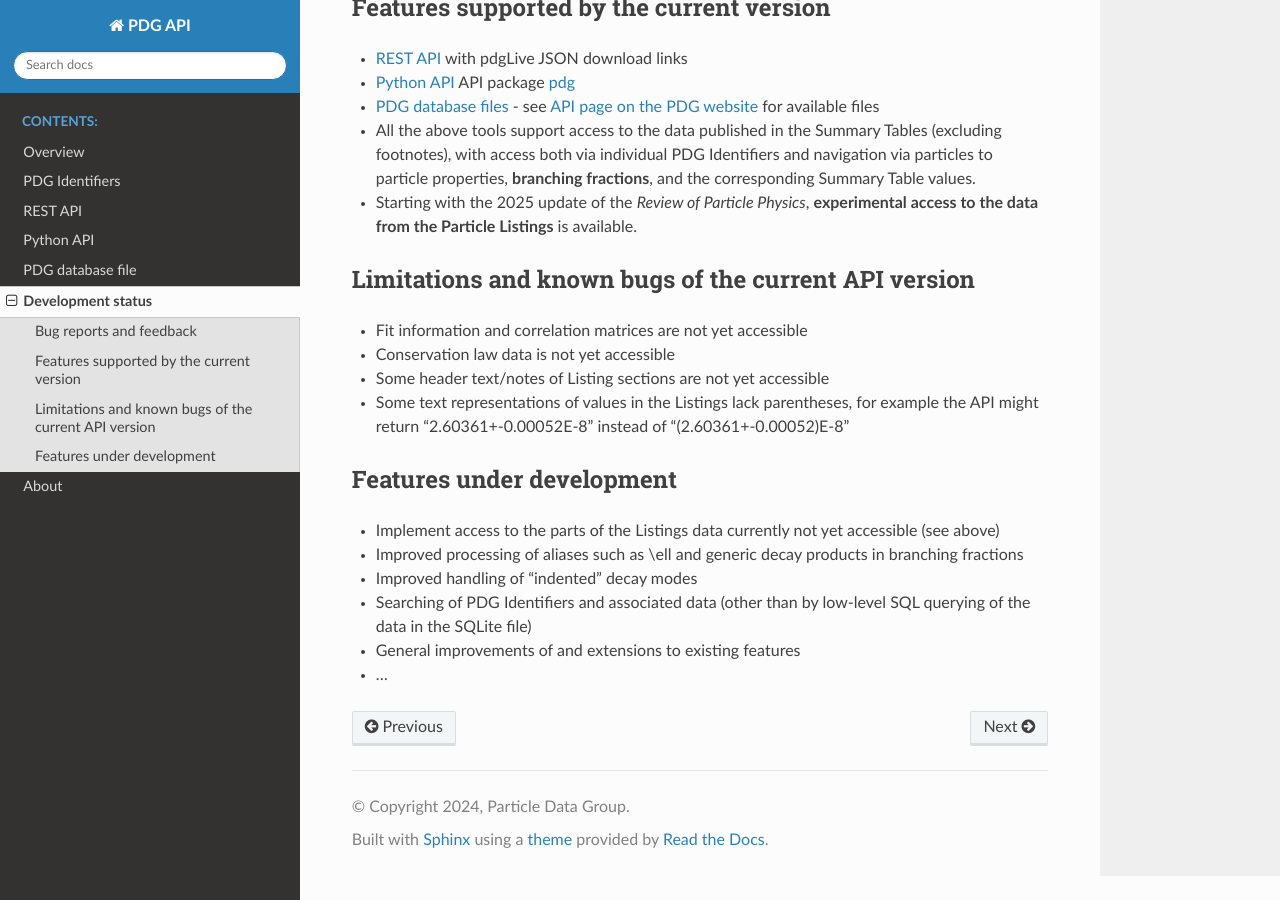
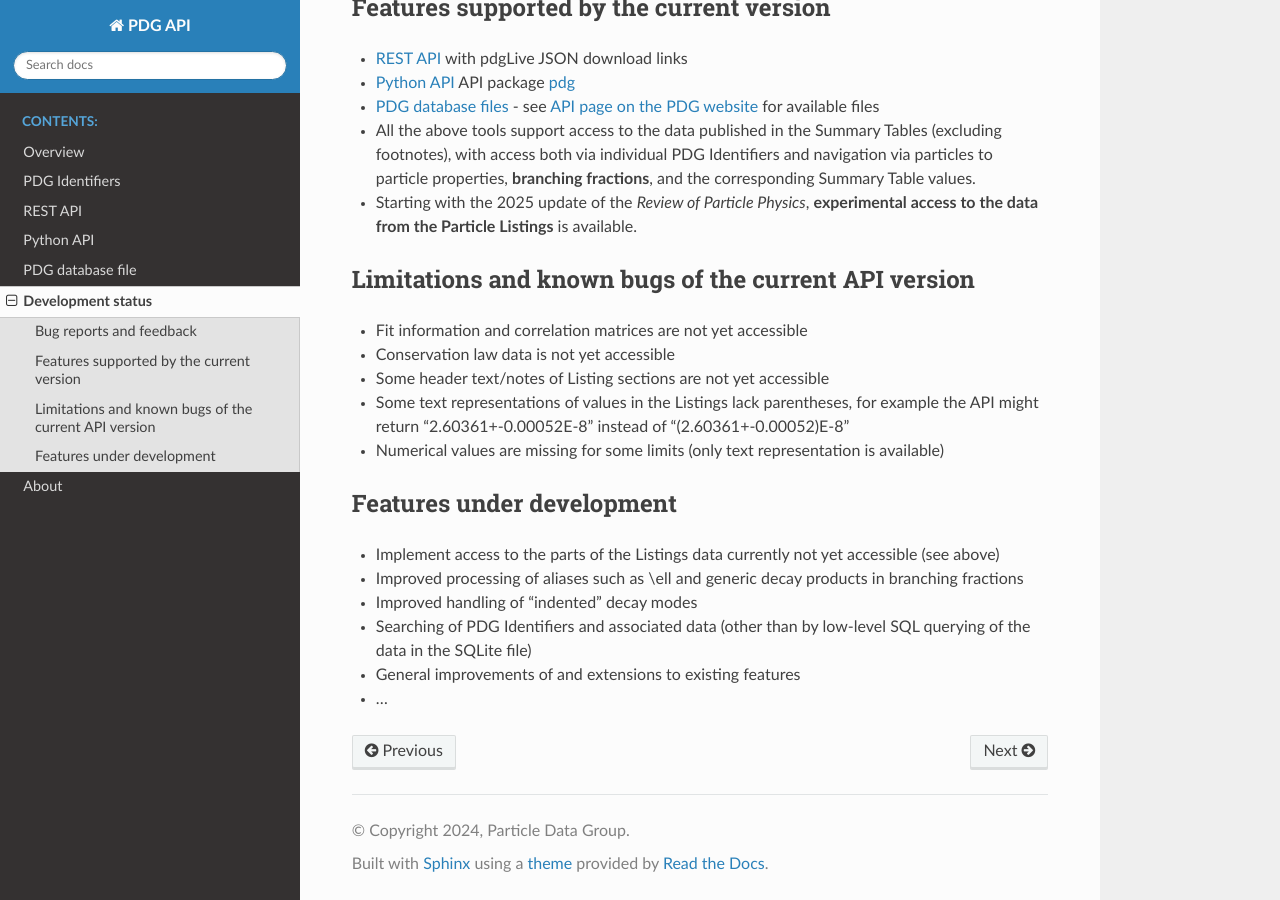
Before and after one commit to particledatagroup/api, a Sphinx documentation site: the page built from docs/source/status.md, in a window 1280 px wide and 900 px high, scrolled down 537 px. Built offline with Sphinx 7.4.7 and the Read the Docs theme 3.1.0, drawn with Linux system fonts in a browser that asks for light colours; comment, search, counter and statistics services are not loaded.

Commit message:
Add missing numerical values for some limits to list of known bugs

```diff
--- a/docs/source/status.md
+++ b/docs/source/status.md
@@ -28,6 +28,7 @@ To provide feedback on the PDG API or to report any bugs:
 - Conservation law data is not yet accessible
 - Some header text/notes of Listing sections are not yet accessible
 - Some text representations of values in the Listings lack parentheses, for example the API might return "2.60361+-0.00052E-8" instead of "(2.60361+-0.00052)E-8"
+- Numerical values are missing for some limits (only text representation is available)
 
 ## Features under development
 * Implement access to the parts of the Listings data currently not yet accessible (see above)
```
